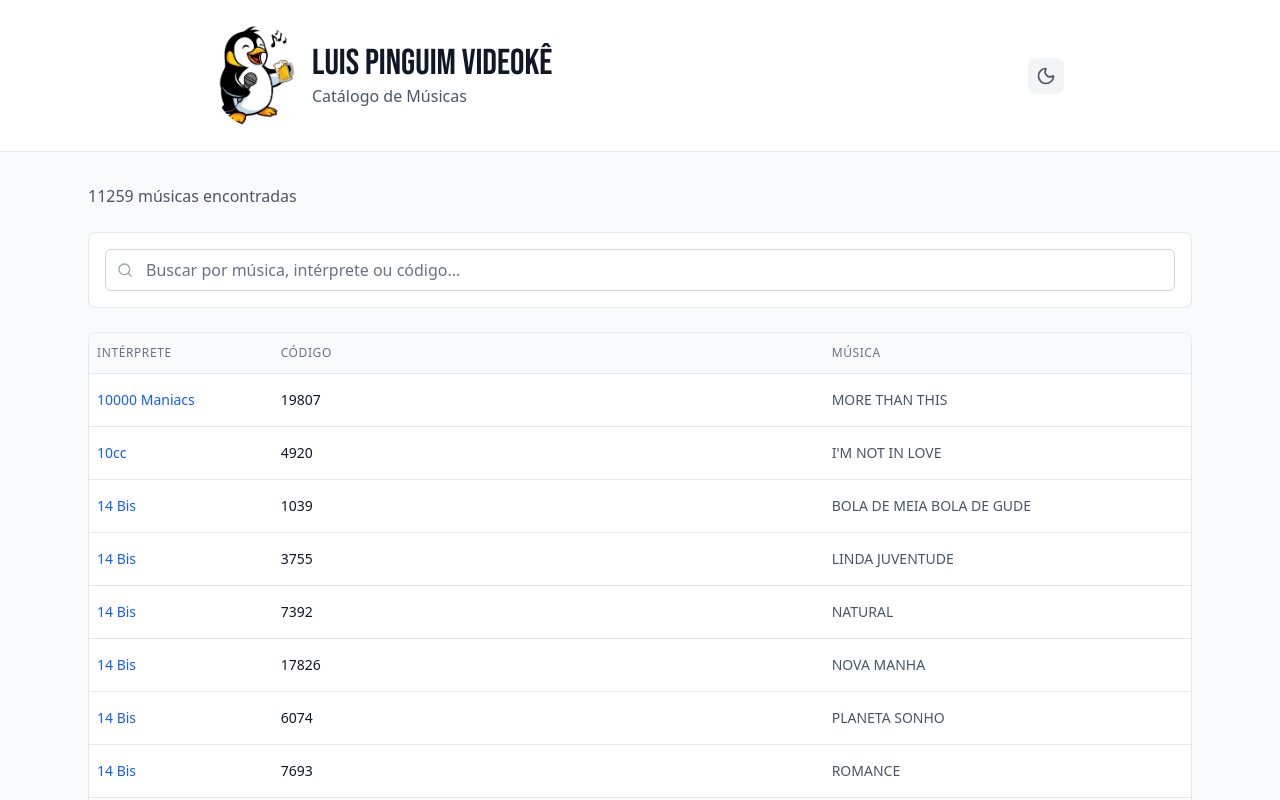
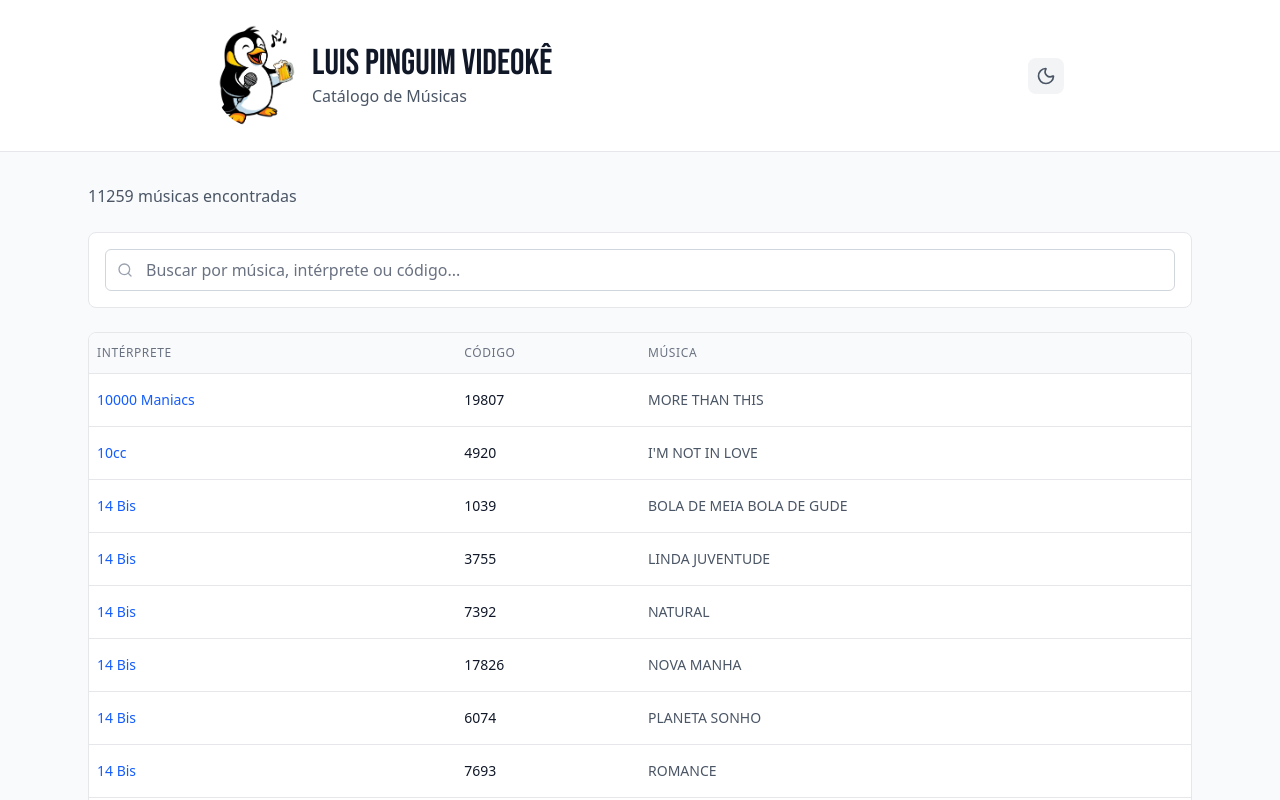
Before and after one commit to 21lucasbarros/videoke-luis, a React (Vite) app: page / in a window 1280 px wide. Shown: the top 800 px of the page. Built offline with nearby package versions, Linux system fonts and the light colour scheme.

Commit message:
refactor: update table layout and improve column widths in MusicList component.

```diff
--- a/src/components/MusicList.tsx
+++ b/src/components/MusicList.tsx
@@ -7,21 +7,22 @@ interface MusicListProps {
 export default function MusicList({ musicas }: MusicListProps) {
   return (
     <div className="bg-white dark:bg-gray-800 border border-gray-200 dark:border-gray-700 rounded-lg overflow-hidden">
-      <table className="w-full table-fixed">
+      <div className="overflow-x-auto">
+        <table className="min-w-full table-auto">
           <colgroup>
-          <col className="w-1/6 sm:w-1/6" />
-          <col className="w-1/2 sm:w-1/2" />
-          <col className="w-1/3 sm:w-1/3" />
+            <col className="w-2/6" />
+            <col className="w-1/6" />
+            <col className="w-3/6" />
           </colgroup>
           <thead className="bg-gray-50 dark:bg-gray-700 border-b border-gray-200 dark:border-gray-600">
             <tr>
-            <th className="px-2 py-3 text-left text-xs font-medium text-gray-500 dark:text-gray-400 uppercase tracking-wider">
+              <th className="px-2 py-3 text-left text-xs font-medium text-gray-500 dark:text-gray-400 uppercase tracking-wider whitespace-nowrap">
                 Intérprete
               </th>
-            <th className="px-2 py-3 text-left text-xs font-medium text-gray-500 dark:text-gray-400 uppercase tracking-wider">
+              <th className="px-2 py-3 text-left text-xs font-medium text-gray-500 dark:text-gray-400 uppercase tracking-wider whitespace-nowrap">
                 Código
               </th>
-            <th className="px-2 py-3 text-left text-xs font-medium text-gray-500 dark:text-gray-400 uppercase tracking-wider">
+              <th className="px-2 py-3 text-left text-xs font-medium text-gray-500 dark:text-gray-400 uppercase tracking-wider whitespace-nowrap">
                 Música
               </th>
             </tr>
@@ -32,13 +33,13 @@ export default function MusicList({ musicas }: MusicListProps) {
                 key={`${musica.codigo}-${index}`}
                 className="hover:bg-gray-50 dark:hover:bg-gray-700 transition-colors"
               >
-              <td className="px-2 py-4 whitespace-nowrap text-sm font-medium text-blue-600 dark:text-blue-400 truncate">
+                <td className="px-2 py-4 whitespace-nowrap text-sm font-medium text-blue-600 dark:text-blue-400 truncate max-w-[120px]">
                   {musica.interprete}
                 </td>
-              <td className="px-2 py-4 text-sm font-medium text-gray-900 dark:text-white break-words sm:whitespace-nowrap sm:max-w-xs">
+                <td className="px-2 py-4 text-sm font-medium text-gray-900 dark:text-white whitespace-nowrap max-w-[60px]">
                   {musica.codigo}
                 </td>
-              <td className="px-2 py-4 text-sm text-gray-600 dark:text-gray-300 break-words sm:whitespace-nowrap sm:max-w-xs">
+                <td className="px-2 py-4 text-sm text-gray-600 dark:text-gray-300 truncate max-w-[160px]">
                   {musica.titulo}
                 </td>
               </tr>
@@ -46,5 +47,6 @@ export default function MusicList({ musicas }: MusicListProps) {
           </tbody>
         </table>
       </div>
+    </div>
   );
 }
```
Lines whose indentation alone changed are shown as unchanged.
